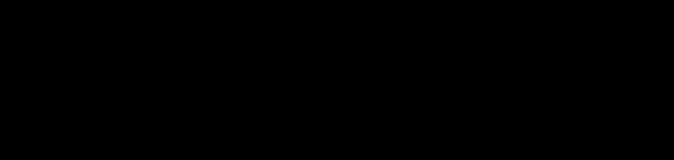
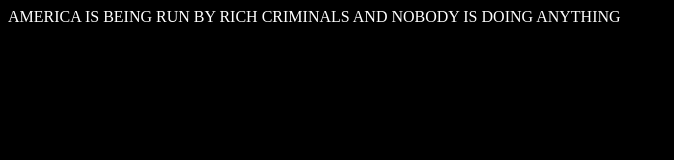
Before and after one commit to bakuyam/view-source, a plain HTML site: page manifesto.html in a window 1280 px wide. Shown: the whole page, without its empty margins (0-674 px from the left). Drawn offline with Linux system fonts and the light colour scheme.

Commit message:
code edit

```diff
--- a/manifesto.html
+++ b/manifesto.html
@@ -7,9 +7,7 @@
     body{
         font-family: comic-sans;
       background-color: black;
-      color: white;
-margin-top: -80px;
-margin-bottom: -80px;
+      color: white; }
   </style>
   </head>
   <body>
```
